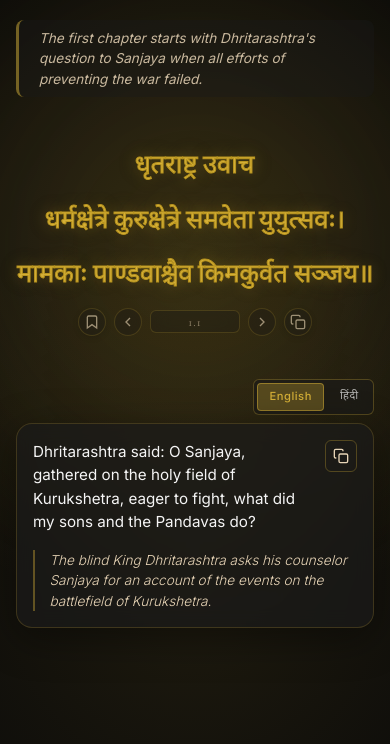
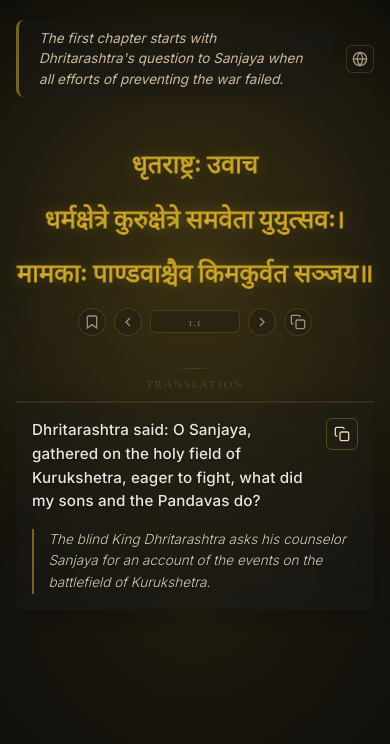
Before and after one commit to yashwant71/bhagG, a React (Vite) app: page /verse/1/1 in a window 390 px wide. Shown: the top 744 px of the page. Built offline with nearby package versions, Linux system fonts and the light colour scheme.

Commit message:
Refactor VersePage component to enhance layout and introduce a language selector dropdown. Update CSS for improved styling of pretext and translation sections, including responsive adjustments. Implement state management for language selection and animation key to refresh content on verse changes.

```diff
--- a/src/components/VersePage.css
+++ b/src/components/VersePage.css
@@ -36,10 +36,21 @@
 }
 
 /* Pretext Section */
-.pretext-section {
+.pretext-wrapper {
   width: 100%;
   max-width: 900px;
   margin: 0 auto 1rem auto;
+  display: flex;
+  align-items: center;
+  gap: 1rem;
+  position: relative;
+  flex-wrap: nowrap;
+}
+
+.pretext-section {
+  flex: 1;
+  min-width: 0;
+  max-width: calc(100% - 44px);
   padding: 0.5rem 1.25rem;
   background: rgba(26, 26, 26, 0.4);
   border-left: 3px solid rgba(212, 175, 55, 0.5);
@@ -54,6 +65,120 @@
   color: var(--text-accent);
   font-style: italic;
   opacity: 0.85;
+  word-wrap: break-word;
+  overflow-wrap: break-word;
+}
+
+/* Language Selector */
+.language-selector-container {
+  position: relative;
+  flex-shrink: 0;
+  flex-grow: 0;
+  width: 32px;
+  height: 32px;
+  display: flex;
+  align-items: center;
+  justify-content: center;
+}
+
+.language-selector-button {
+  background: rgba(26, 26, 26, 0.6);
+  border: 1px solid rgba(212, 175, 55, 0.3);
+  border-radius: 6px;
+  width: 32px;
+  height: 32px;
+  display: flex;
+  align-items: center;
+  justify-content: center;
+  cursor: pointer;
+  color: var(--text-accent);
+  opacity: 0.7;
+  transition: all 0.3s ease;
+  backdrop-filter: blur(10px);
+  -webkit-tap-highlight-color: transparent;
+  transform-origin: center;
+}
+
+.language-selector-button:hover {
+  opacity: 1;
+  background: rgba(212, 175, 55, 0.2);
+  border-color: rgba(212, 175, 55, 0.5);
+  color: var(--text-secondary);
+  box-shadow: 0 4px 12px rgba(212, 175, 55, 0.3);
+}
+
+.language-selector-button:active {
+  opacity: 0.9;
+}
+
+.language-selector-button svg {
+  width: 18px;
+  height: 18px;
+}
+
+.language-dropdown {
+  position: absolute;
+  top: calc(100% + 0.5rem);
+  right: 0;
+  background: rgba(20, 20, 20, 0.98);
+  backdrop-filter: blur(20px);
+  border: 1px solid rgba(212, 175, 55, 0.3);
+  border-radius: 8px;
+  box-shadow: 0 8px 24px rgba(0, 0, 0, 0.5);
+  min-width: 140px;
+  z-index: 200;
+  animation: dropdownFadeIn 0.2s ease-out;
+  overflow: hidden;
+}
+
+@keyframes dropdownFadeIn {
+  from {
+    opacity: 0;
+    transform: translateY(-10px);
+  }
+  to {
+    opacity: 1;
+    transform: translateY(0);
+  }
+}
+
+.language-option {
+  width: 100%;
+  padding: 0.75rem 1rem;
+  background: transparent;
+  border: none;
+  color: var(--text-primary);
+  font-size: 0.85rem;
+  font-weight: 400;
+  cursor: pointer;
+  transition: all 0.2s ease;
+  display: flex;
+  align-items: center;
+  justify-content: space-between;
+  gap: 0.75rem;
+  font-family: 'Noto Sans Devanagari', 'Inter', sans-serif;
+  text-align: left;
+  border-bottom: 1px solid rgba(212, 175, 55, 0.1);
+}
+
+.language-option:last-child {
+  border-bottom: none;
+}
+
+.language-option:hover {
+  background: rgba(212, 175, 55, 0.15);
+  color: var(--text-secondary);
+}
+
+.language-option.active {
+  background: rgba(212, 175, 55, 0.25);
+  color: var(--text-secondary);
+  font-weight: 500;
+}
+
+.language-option.active svg {
+  color: rgba(212, 175, 55, 0.9);
+  flex-shrink: 0;
 }
 
 /* Sanskrit Section - Primary Focus, No Card - Fixed Position */
@@ -62,7 +187,7 @@
   display: flex;
   flex-direction: column;
   align-items: center;
-  padding: 1rem 0;
+  padding: 1rem 0 0.5rem 0;
   position: relative;
   flex-shrink: 0;
 }
@@ -397,6 +522,7 @@
   text-align: center;
   min-width: 120px;
   backdrop-filter: blur(10px);
+  transform-origin: center;
 }
 
 .verse-number-clickable:hover {
@@ -404,12 +530,11 @@
   background: rgba(212, 175, 55, 0.2);
   border-color: rgba(212, 175, 55, 0.5);
   color: var(--text-secondary);
-  transform: scale(1.05);
   box-shadow: 0 4px 12px rgba(212, 175, 55, 0.3);
 }
 
 .verse-number-clickable:active {
-  transform: scale(0.95);
+  opacity: 0.9;
 }
 
 .verse-nav-button {
@@ -428,18 +553,18 @@
   backdrop-filter: blur(10px);
   -webkit-tap-highlight-color: transparent;
   flex-shrink: 0;
+  transform-origin: center;
 }
 
 .verse-nav-button:hover {
   opacity: 1;
   background: rgba(212, 175, 55, 0.2);
   border-color: rgba(212, 175, 55, 0.5);
-  transform: scale(1.1);
   box-shadow: 0 4px 12px rgba(212, 175, 55, 0.3);
 }
 
 .verse-nav-button:active {
-  transform: scale(0.95);
+  opacity: 0.9;
 }
 
 .verse-nav-button svg {
@@ -465,6 +590,7 @@
   -webkit-tap-highlight-color: transparent;
   flex-shrink: 0;
   box-shadow: 0 2px 6px rgba(0, 0, 0, 0.2);
+  transform-origin: center;
 }
 
 .verse-bookmark-button:hover,
@@ -472,13 +598,12 @@
   opacity: 1;
   background: rgba(212, 175, 55, 0.2);
   border-color: rgba(212, 175, 55, 0.5);
-  transform: scale(1.1);
   box-shadow: 0 4px 12px rgba(212, 175, 55, 0.3);
 }
 
 .verse-bookmark-button:active,
 .verse-copy-button:active {
-  transform: scale(0.95);
+  opacity: 0.9;
 }
 
 .verse-bookmark-button svg,
@@ -525,64 +650,58 @@
   margin: 0 auto;
   display: flex;
   flex-direction: column;
-  gap: 0.5rem;
+  gap: 0;
+  position: relative;
+  margin-top: -0.5rem;
 }
 
-.translation-toggle-container {
-  display: flex;
-  justify-content: flex-end;
-  width: 100%;
+.translation-label {
+  font-family: 'Cormorant Garamond', serif;
+  font-size: 0.7rem;
+  color: rgba(212, 175, 55, 0.5);
+  letter-spacing: 2px;
+  text-transform: uppercase;
+  text-align: center;
+  margin-bottom: 0.5rem;
+  opacity: 0.6;
+  font-weight: 300;
+  position: relative;
+  padding-top: 0.5rem;
 }
 
-.translation-toggle-compact {
-  display: flex;
-  gap: 0.3rem;
-  background: rgba(26, 26, 26, 0.6);
-  border: 1px solid rgba(212, 175, 55, 0.3);
-  border-radius: 6px;
-  padding: 0.2rem;
-  backdrop-filter: blur(10px);
-}
-
-.toggle-compact {
-  padding: 0.35rem 0.8rem;
-  background: transparent;
-  border: none;
-  color: var(--text-primary);
-  font-size: 0.75rem;
-  font-weight: 500;
-  cursor: pointer;
-  border-radius: 4px;
-  transition: var(--transition-smooth);
-  font-family: 'Noto Sans Devanagari', 'Inter', sans-serif;
-  letter-spacing: 0.5px;
-  opacity: 0.7;
-}
-
-.toggle-compact:hover {
-  opacity: 1;
-  background: rgba(212, 175, 55, 0.1);
-  color: var(--text-secondary);
-}
-
-.toggle-compact.active {
-  background: rgba(212, 175, 55, 0.3);
-  color: var(--text-secondary);
-  opacity: 1;
-  border: 1px solid rgba(212, 175, 55, 0.5);
+.translation-label::after {
+  content: '';
+  position: absolute;
+  top: 0;
+  left: 50%;
+  transform: translateX(-50%);
+  width: 40px;
+  height: 1px;
+  background: linear-gradient(
+    to right,
+    transparent,
+    rgba(212, 175, 55, 0.3),
+    transparent
+  );
 }
 
 .translation-card {
-  background: rgba(26, 26, 26, 0.7);
-  backdrop-filter: blur(10px);
-  border: 1px solid rgba(212, 175, 55, 0.2);
-  border-radius: 16px;
-  padding: 1.5rem;
-  box-shadow: 0 10px 40px rgba(0, 0, 0, 0.4);
+  background: linear-gradient(
+    to bottom,
+    rgba(26, 26, 26, 0.3) 0%,
+    rgba(26, 26, 26, 0.5) 100%
+  );
+  backdrop-filter: blur(8px);
+  border: none;
+  border-top: 1px solid rgba(212, 175, 55, 0.15);
+  border-radius: 0 0 12px 12px;
+  padding: 1.5rem 1.5rem 1.5rem 1.5rem;
+  box-shadow: 0 4px 20px rgba(0, 0, 0, 0.2), inset 0 1px 0 rgba(212, 175, 55, 0.1);
   animation: fadeInUp 0.6s ease-out 0.3s both;
   width: 100%;
   max-width: 900px;
   box-sizing: border-box;
+  position: relative;
 }
 
 /* Ensure card maintains max-width on larger screens */
@@ -613,20 +732,21 @@
 .translation-text {
   font-size: 1rem;
   line-height: 1.75; /* Better readability */
-  color: #F5F5F5;
-  font-weight: 400;
+  color: #E8E6E3; /* Warmer, more readable off-white */
+  font-weight: 450; /* Slightly bolder for importance */
   text-align: left; /* Left align to avoid justify spacing issues */
   font-family: 'Inter', -apple-system, BlinkMacSystemFont, 'Segoe UI', sans-serif; /* Clean, readable sans-serif */
   flex: 1;
   word-wrap: break-word;
   overflow-wrap: break-word;
   min-width: 0;
-  letter-spacing: normal; /* Normal letter spacing */
+  letter-spacing: 0.01em; /* Slightly increased for readability */
   word-spacing: normal; /* Normal word spacing */
   text-rendering: optimizeLegibility; /* Better text rendering */
   hyphens: none; /* Disable automatic hyphenation */
   -webkit-font-smoothing: antialiased; /* Better font rendering */
   -moz-osx-font-smoothing: grayscale;
+  text-shadow: 0 1px 2px rgba(0, 0, 0, 0.3); /* Subtle depth for readability */
 }
 
 /* Copy button */
@@ -644,17 +764,17 @@
   flex-shrink: 0;
   width: 32px;
   height: 32px;
+  transform-origin: center;
 }
 
 .copy-button:hover {
   background: rgba(212, 175, 55, 0.1);
   border-color: rgba(212, 175, 55, 0.5);
   color: var(--text-secondary);
-  transform: scale(1.05);
 }
 
 .copy-button:active {
-  transform: scale(0.95);
+  opacity: 0.9;
 }
 
 .copy-button svg {
@@ -664,12 +784,13 @@
 
 .translation-meaning {
   font-size: 0.85rem;
-  line-height: 1.5;
-  color: var(--text-accent);
+  line-height: 1.6;
+  color: rgba(232, 224, 200, 0.9); /* Warm, golden-tinted beige for distinction */
   font-style: italic;
   padding-left: 1rem;
-  border-left: 2px solid rgba(212, 175, 55, 0.4);
-  font-weight: 300;
+  border-left: 2px solid rgba(212, 175, 55, 0.5); /* Slightly brighter border */
+  font-weight: 350;
+  text-shadow: 0 1px 2px rgba(0, 0, 0, 0.2);
 }
 
 /* Hindi font styling */
@@ -677,6 +798,14 @@
 .translation-meaning.hindi-text,
 .pretext-text.hindi-text {
   font-family: 'Noto Sans Devanagari', sans-serif;
+}
+
+.translation-text.hindi-text {
+  color: #E8E0D0; /* Slightly warmer tone for Hindi */
+}
+
+.translation-meaning.hindi-text {
+  color: rgba(232, 220, 195, 0.95); /* Warmer golden-beige for Hindi meaning */
 }
 
 /* Responsive Design */
@@ -737,6 +866,11 @@
 
   .translation-card {
     padding: 1.2rem;
+    border-radius: 0 0 10px 10px;
+  }
+
+  .translation-wrapper {
+    margin-top: -0.3rem;
   }
 
   .translation-header {
@@ -753,13 +887,21 @@
     padding-left: 0.9rem;
   }
 
-  .toggle-compact {
-    padding: 0.3rem 0.7rem;
-    font-size: 0.7rem;
+  .verse-number {
+    font-size: 0.8rem;
   }
 
-  .verse-number {
-    font-size: 0.8rem;
+  .pretext-wrapper {
+    flex-wrap: nowrap;
+    align-items: center;
+  }
+
+  .pretext-section {
+    max-width: calc(100% - 44px);
+  }
+
+  .language-selector-container {
+    margin-top: 0;
   }
 }
 
@@ -818,6 +960,11 @@
     padding: 1rem;
     max-width: 100%;
     min-width: unset;
+    border-radius: 0 0 8px 8px;
+  }
+
+  .translation-wrapper {
+    margin-top: -0.2rem;
   }
 
   .translation-text {
@@ -830,6 +977,39 @@
 
   .verse-number {
     font-size: 0.75rem;
+  }
+
+  .pretext-wrapper {
+    align-items: center;
+  }
+
+  .pretext-section {
+    max-width: calc(100% - 40px);
+  }
+
+  .language-selector-container {
+    width: 28px;
+    height: 28px;
+    margin-top: 0;
+  }
+
+  .language-selector-button {
+    width: 28px;
+    height: 28px;
+  }
+
+  .language-selector-button svg {
+    width: 16px;
+    height: 16px;
+  }
+
+  .language-dropdown {
+    min-width: 120px;
+  }
+
+  .language-option {
+    padding: 0.65rem 0.85rem;
+    font-size: 0.8rem;
   }
 }
 
--- a/src/components/VersePage.jsx
+++ b/src/components/VersePage.jsx
@@ -27,6 +27,8 @@ const VersePage = () => {
   const [showNavMenu, setShowNavMenu] = useState(false) // Track navigation menu visibility
   const [hoveredWord, setHoveredWord] = useState(null) // Track hovered word for temporary tooltip
   const [hoveredWordData, setHoveredWordData] = useState(null) // Store hovered word data
+  const [showLanguageDropdown, setShowLanguageDropdown] = useState(false) // Track language dropdown visibility
+  const [animationKey, setAnimationKey] = useState(0) // Force animation restart on verse change
 
   // Bookmark management
   const getBookmarks = () => {
@@ -76,6 +78,7 @@ const VersePage = () => {
   useEffect(() => {
     // Reset animation state when verse changes
     setIsLoaded(false)
+    setAnimationKey(prev => prev + 1) // Force animation restart
     window.scrollTo(0, 0)
 
     // Reset tooltip state when verse changes
@@ -96,23 +99,42 @@ const VersePage = () => {
   // Close tooltip when clicking outside
   useEffect(() => {
     const handleClickOutside = (e) => {
-      // Close static tooltip if clicking outside
-      if (clickedWord && !e.target.closest('.sanskrit-word') && !e.target.closest('.word-tooltip') && !e.target.closest('.tooltip-meaning')) {
+      // Check if click is on Sanskrit word or tooltip
+      const isClickOnSanskritWord = e.target.closest('.sanskrit-word')
+      const isClickOnTooltip = e.target.closest('.word-tooltip')
+      const isClickOnTooltipMeaning = e.target.closest('.tooltip-meaning')
+
+      // Close static tooltip if clicking outside Sanskrit word and tooltip
+      if (clickedWord && !isClickOnSanskritWord && !isClickOnTooltip && !isClickOnTooltipMeaning) {
         setClickedWord(null)
         setWordData(null)
         setToggledMeanings({})
       }
 
-      // Also close hover tooltip when clicking anywhere
-      if (hoveredWord) {
+      // Also close hover tooltip when clicking anywhere (except on Sanskrit word or tooltip)
+      if (hoveredWord && !isClickOnSanskritWord && !isClickOnTooltip) {
         setHoveredWord(null)
         setHoveredWordData(null)
       }
+
+      // Close language dropdown if clicking outside
+      if (showLanguageDropdown) {
+        const isClickInside = e.target.closest('.language-selector-container') ||
+                              e.target.closest('.language-selector-button') ||
+                              e.target.closest('.language-dropdown')
+        if (!isClickInside) {
+          setShowLanguageDropdown(false)
+        }
+      }
     }
 
+    // Always add the event listener to handle tooltip closing
     document.addEventListener('mousedown', handleClickOutside)
-    return () => document.removeEventListener('mousedown', handleClickOutside)
-  }, [clickedWord, hoveredWord])
+
+    return () => {
+      document.removeEventListener('mousedown', handleClickOutside)
+    }
+  }, [clickedWord, hoveredWord, showLanguageDropdown])
 
   // Clear hover state when word is clicked (becomes static)
   useEffect(() => {
@@ -518,12 +540,64 @@ const VersePage = () => {
       <div className="verse-container">
         {/* Pretext/Context Section */}
         {verse.pretext && (
+          <div className="pretext-wrapper" key={`pretext-${chapterVerseKey}-${animationKey}`}>
             <div className="pretext-section">
               <div className={`pretext-text ${translation === 'hindi' ? 'hindi-text' : ''}`}>
                 {typeof verse.pretext === 'string'
                   ? verse.pretext
                   : (translation === 'english' ? verse.pretext.english : verse.pretext.hindi)
                 }
+              </div>
+            </div>
+            <div className="language-selector-container">
+              <button
+                className="language-selector-button"
+                onClick={(e) => {
+                  e.stopPropagation()
+                  setShowLanguageDropdown(!showLanguageDropdown)
+                }}
+                aria-label="Select language"
+              >
+                <svg width="20" height="20" viewBox="0 0 24 24" fill="none" stroke="currentColor" strokeWidth="2">
+                  <circle cx="12" cy="12" r="10"/>
+                  <line x1="2" y1="12" x2="22" y2="12"/>
+                  <path d="M12 2a15.3 15.3 0 0 1 4 10 15.3 15.3 0 0 1-4 10 15.3 15.3 0 0 1-4-10 15.3 15.3 0 0 1 4-10z"/>
+                </svg>
+              </button>
+              {showLanguageDropdown && (
+                <div className="language-dropdown">
+                  <button
+                    className={`language-option ${translation === 'english' ? 'active' : ''}`}
+                    onClick={(e) => {
+                      e.stopPropagation()
+                      updateTranslation('english')
+                      setShowLanguageDropdown(false)
+                    }}
+                  >
+                    <span>English</span>
+                    {translation === 'english' && (
+                      <svg width="16" height="16" viewBox="0 0 24 24" fill="none" stroke="currentColor" strokeWidth="2">
+                        <path d="M20 6L9 17l-5-5"/>
+                      </svg>
+                    )}
+                  </button>
+                  <button
+                    className={`language-option ${translation === 'hindi' ? 'active' : ''}`}
+                    onClick={(e) => {
+                      e.stopPropagation()
+                      updateTranslation('hindi')
+                      setShowLanguageDropdown(false)
+                    }}
+                  >
+                    <span>हिंदी</span>
+                    {translation === 'hindi' && (
+                      <svg width="16" height="16" viewBox="0 0 24 24" fill="none" stroke="currentColor" strokeWidth="2">
+                        <path d="M20 6L9 17l-5-5"/>
+                      </svg>
+                    )}
+                  </button>
+                </div>
+              )}
             </div>
           </div>
         )}
@@ -665,24 +739,8 @@ const VersePage = () => {
         </div>
 
         {/* Translation Section - In Card */}
-        <div className="translation-wrapper">
-          <div className="translation-toggle-container">
-            <div className="translation-toggle-compact">
-              <button
-                className={`toggle-compact ${translation === 'english' ? 'active' : ''}`}
-                onClick={() => updateTranslation('english')}
-              >
-                English
-              </button>
-              <button
-                className={`toggle-compact ${translation === 'hindi' ? 'active' : ''}`}
-                onClick={() => updateTranslation('hindi')}
-              >
-                हिंदी
-              </button>
-            </div>
-          </div>
-
+        <div className="translation-wrapper" key={`translation-${chapterVerseKey}-${animationKey}`}>
+          <div className="translation-label">Translation</div>
           <div className="translation-card">
             <div className="translation-header">
               <div className={`translation-text ${translation === 'hindi' ? 'hindi-text' : ''}`}>
--- a/src/data/chapter1.js
+++ b/src/data/chapter1.js
@@ -4,7 +4,7 @@ export const chapter1 = {
   "chapterNameSanskrit": "अर्जुनविषादयोगः",
   "verses": {
     "1": {
-      "sanskrit": "धृतराष्ट्र[1] उवाच[2]\nधर्मक्षेत्रे[3] कुरुक्षेत्रे[4] समवेता[5] युयुत्सवः[6]।\nमामकाः[7] पाण्डवा[8]श्च[9]ैव[10] कि[11]मकुर्वत[12] सञ्जय[13]॥",
+      "sanskrit": "धृतराष्ट्रः[1] उवाच[2]\nधर्मक्षेत्रे[3] कुरुक्षेत्रे[4] समवेता[5] युयुत्सवः[6]।\nमामकाः[7] पाण्डवा[8]श्च[9]ैव[10] कि[11]मकुर्वत[12] सञ्जय[13]॥",
       "wordTranslations": [
         { "id": 1, "sanskrit": "धृतराष्ट्रः", "english": "Dhritarashtra", "hindi": "धृतराष्ट्र" },
         { "id": 2, "sanskrit": "उवाच", "english": "said", "hindi": "बोले" },
```
Lines whose indentation alone changed are shown as unchanged.
